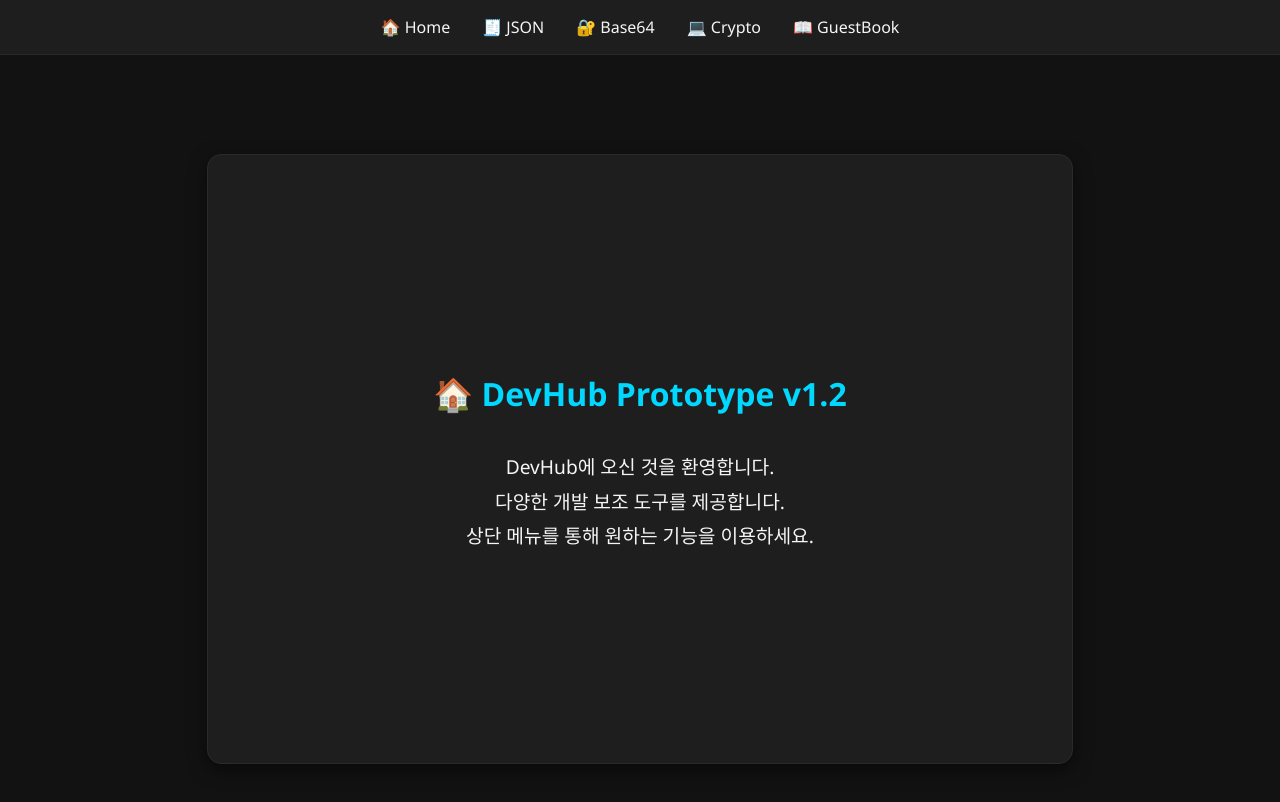
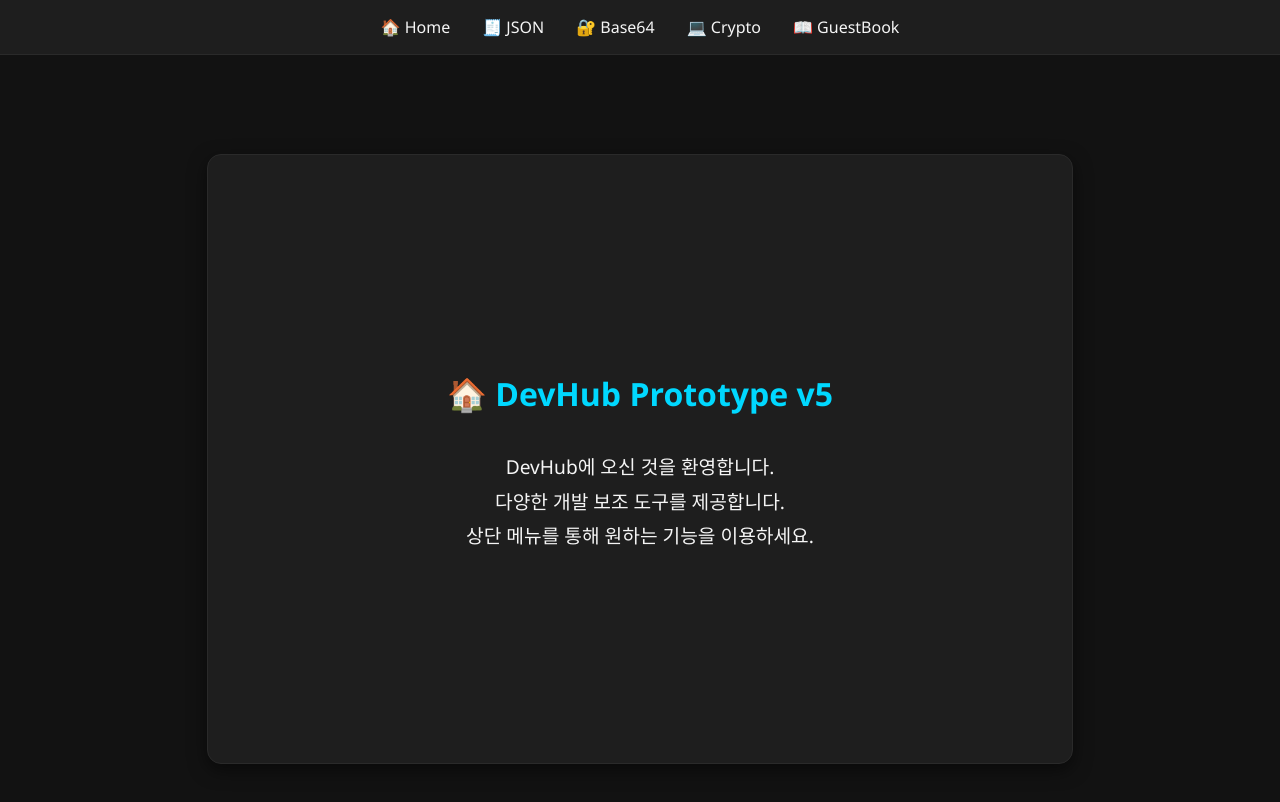
Before and after one commit to Goonerd17/DevHub-front, a React (Vite) app: page / in a window 1280 px wide. Shown: the top 802 px of the page. Built offline with nearby package versions, Linux system fonts and the light colour scheme.

Commit message:
[test] build test

```diff
--- a/src/pages/GuestBookPage.jsx
+++ b/src/pages/GuestBookPage.jsx
@@ -60,7 +60,7 @@ const GuestBookPage = () => {
   return (
     <PageLayout>
       <div className="tool-container guestbook-page">
-        <h2 className="tool-title">📖 Test v5</h2>
+        <h2 className="tool-title">📖 GuestBook</h2>
 
         {error && <p className="error-text">{error}</p>}
 
--- a/src/pages/Home.jsx
+++ b/src/pages/Home.jsx
@@ -6,7 +6,7 @@ const HomePage = () => {
   return (
     <PageLayout>
       <div className="tool-container home-page">
-        <h2 className="tool-title">🏠 DevHub Prototype v1.2</h2>
+        <h2 className="tool-title">🏠 DevHub Prototype v5</h2>
         <p>
           DevHub에 오신 것을 환영합니다.<br />
           다양한 개발 보조 도구를 제공합니다.<br />
```
